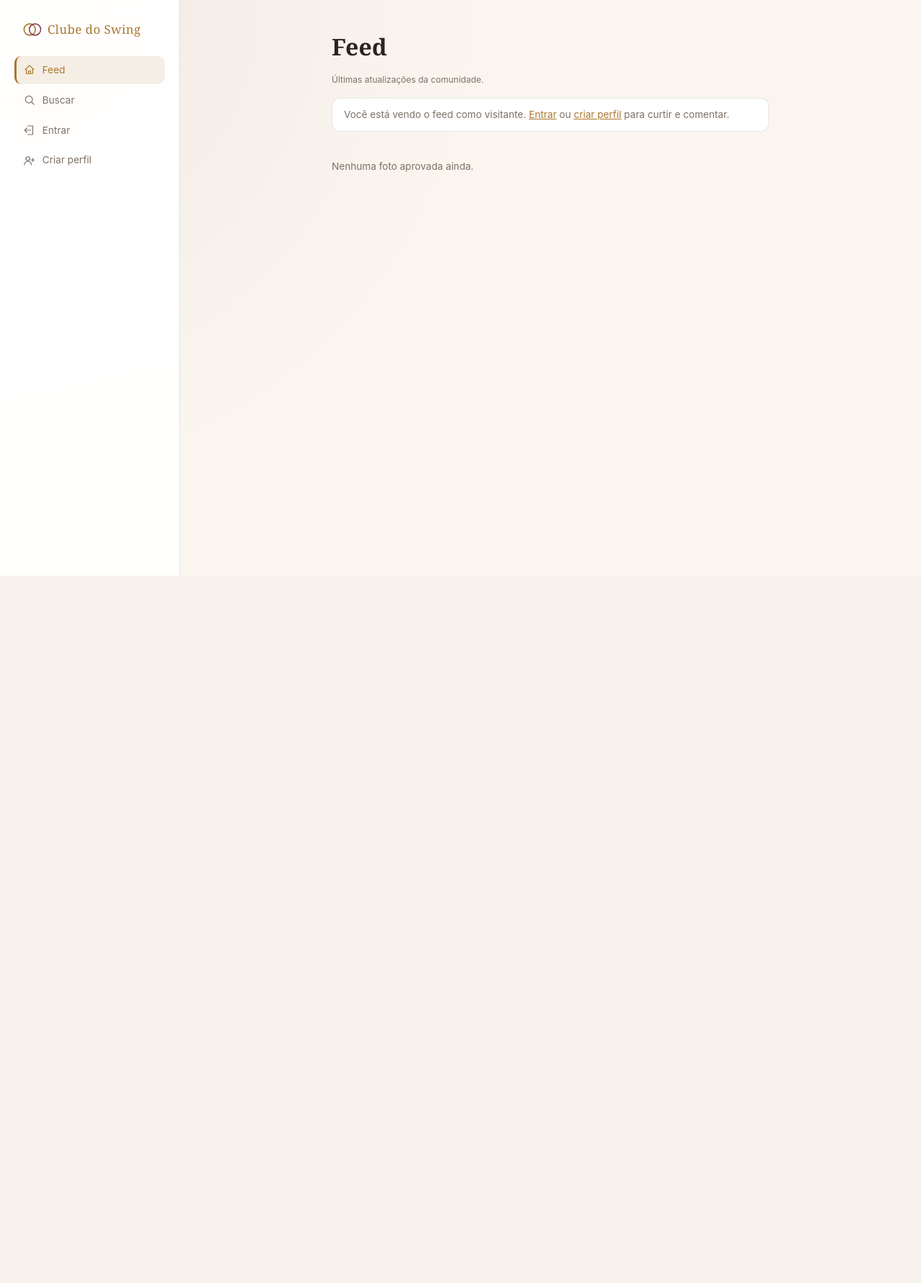
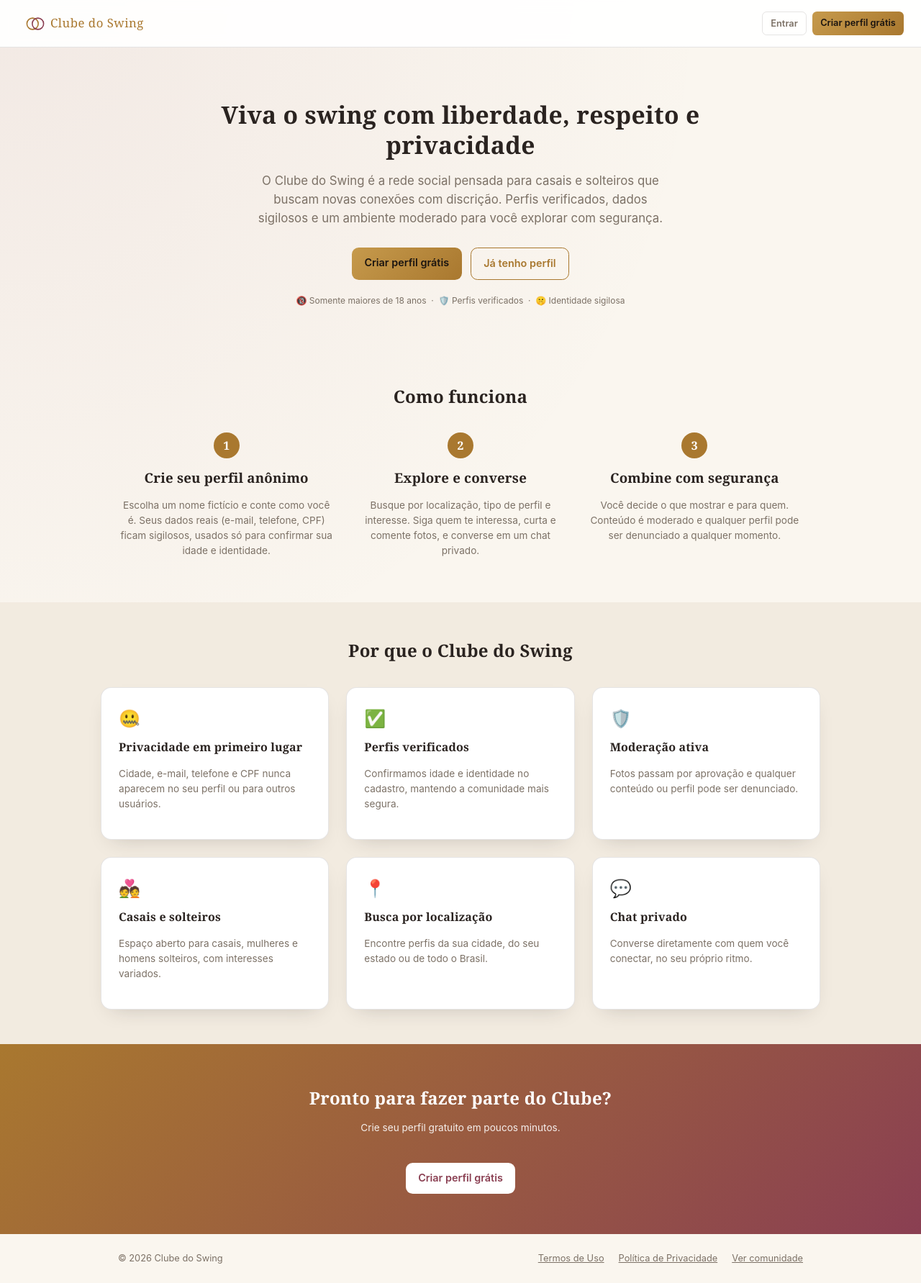
Before and after one commit to Ambar2307/venus, a PHP site: page / in a window 1280 px wide. Shown: the whole page at 72% size. Before the commit the page ends 800 px from the top, so only its background shows below. Run offline with PHP 8.4, Linux system fonts and the light colour scheme; data that the repository does not hold is empty.

Commit message:
Adiciona landing page pública antes do login/feed
O domínio agora abre em uma página de apresentação (hero, como funciona,
diferenciais, CTA) para visitantes não logados, no padrão de sites
tradicionais de relacionamento, em vez de cair direto no feed. O feed
foi movido para feed.php (continua acessível a visitantes via nav/rodapé)
e quem já está logado é redirecionado automaticamente de "/" para o feed.

Co-Authored-By: Claude Sonnet 5 <noreply@anthropic.com>
Claude-Session: https://claude.ai/code/session_01PhSvxXBQeRH8F4SuqFdUGb

```diff
--- a/app/auth.php
+++ b/app/auth.php
@@ -242,7 +242,7 @@ function require_admin_page(): array
 {
     $user = require_login_page();
     if (!is_admin($user)) {
-        redirect('/index.php');
+        redirect('/feed.php');
     }
     return $user;
 }
--- a/assets/css/style.css
+++ b/assets/css/style.css
@@ -941,3 +941,194 @@ textarea.input {
 .auth-box p {
   text-align: left;
 }
+
+/* --- Landing page (visitante não logado) --- */
+
+.landing-topbar {
+  display: flex;
+  align-items: center;
+  justify-content: space-between;
+  gap: 1rem;
+  padding: 1rem 1.5rem;
+  border-bottom: 1px solid var(--border);
+  background: rgba(255, 255, 255, 0.92);
+  backdrop-filter: blur(8px);
+  position: sticky;
+  top: 0;
+  z-index: 10;
+}
+
+.landing-topbar-actions {
+  display: flex;
+  gap: .5rem;
+  flex-shrink: 0;
+}
+
+.landing-hero {
+  max-width: 760px;
+  margin: 0 auto;
+  padding: 4.5rem 1.5rem 3.5rem;
+  text-align: center;
+}
+
+.landing-hero h1 {
+  font-size: 2.1rem;
+  line-height: 1.25;
+  margin-bottom: 1rem;
+}
+
+.landing-hero-sub {
+  color: var(--muted);
+  font-size: 1.05rem;
+  max-width: 580px;
+  margin: 0 auto 1.75rem;
+}
+
+.landing-cta-group {
+  display: flex;
+  justify-content: center;
+  gap: .75rem;
+  flex-wrap: wrap;
+  margin-bottom: 1.25rem;
+}
+
+.landing-hero-badges {
+  margin: 0;
+}
+
+.landing-section {
+  max-width: 1000px;
+  margin: 0 auto;
+  padding: 3rem 1.5rem;
+}
+
+.landing-section-alt {
+  background: var(--surface-2);
+  max-width: none;
+}
+
+.landing-section-alt > * {
+  max-width: 1000px;
+  margin-left: auto;
+  margin-right: auto;
+}
+
+.landing-section-title {
+  text-align: center;
+  margin-bottom: 2rem;
+}
+
+.landing-steps {
+  display: grid;
+  grid-template-columns: repeat(3, 1fr);
+  gap: 1.5rem;
+}
+
+.landing-step {
+  text-align: center;
+}
+
+.landing-step-num {
+  width: 2.25rem;
+  height: 2.25rem;
+  border-radius: 999px;
+  background: var(--gold);
+  color: #fff;
+  display: flex;
+  align-items: center;
+  justify-content: center;
+  font-family: Georgia, serif;
+  font-weight: 600;
+  margin: 0 auto .75rem;
+}
+
+.landing-step h3 {
+  margin-bottom: .4rem;
+}
+
+.landing-features {
+  display: grid;
+  grid-template-columns: repeat(3, 1fr);
+  gap: 1.5rem;
+}
+
+.landing-feature {
+  background: var(--surface);
+  border: 1px solid var(--border);
+  border-radius: .9rem;
+  padding: 1.5rem;
+  box-shadow: var(--shadow);
+}
+
+.landing-feature-icon {
+  font-size: 1.5rem;
+  display: block;
+  margin-bottom: .6rem;
+}
+
+.landing-feature h3 {
+  font-size: 1rem;
+  margin-bottom: .35rem;
+}
+
+.landing-cta-band {
+  text-align: center;
+  padding: 3.5rem 1.5rem;
+  background: linear-gradient(135deg, var(--gold) 0%, var(--wine) 100%);
+  color: #fff;
+}
+
+.landing-cta-band h2 {
+  color: #fff;
+  margin-bottom: .4rem;
+}
+
+.landing-cta-band-btn {
+  margin-top: 1.5rem;
+  background: #fff;
+  color: var(--wine);
+}
+
+.landing-cta-band-btn:hover {
+  background: #fff;
+  opacity: .92;
+}
+
+.landing-footer {
+  display: flex;
+  align-items: center;
+  justify-content: space-between;
+  gap: 1rem;
+  flex-wrap: wrap;
+  padding: 1.5rem;
+  max-width: 1000px;
+  margin: 0 auto;
+  color: var(--muted);
+  font-size: .8rem;
+}
+
+.landing-footer nav {
+  display: flex;
+  gap: 1.25rem;
+}
+
+.landing-footer a {
+  color: var(--muted);
+}
+
+.landing-footer a:hover {
+  color: var(--gold);
+}
+
+@media (max-width: 720px) {
+  .landing-hero {
+    padding: 3rem 1.25rem 2.5rem;
+  }
+  .landing-hero h1 {
+    font-size: 1.6rem;
+  }
+  .landing-steps,
+  .landing-features {
+    grid-template-columns: 1fr;
+  }
+}
--- a/assets/js/app.js
+++ b/assets/js/app.js
@@ -211,7 +211,7 @@
       var password = deleteForm.querySelector('input[name="password"]').value;
       postJSON("/api/account_delete.php", { password: password })
         .then(function () {
-          window.location.href = "/index.php";
+          window.location.href = "/";
         })
         .catch(handleError);
     });
--- a/esqueci-senha.php
+++ b/esqueci-senha.php
@@ -2,7 +2,7 @@
 require_once __DIR__ . '/app/bootstrap.php';
 
 if (current_user()) {
-    redirect('/index.php');
+    redirect('/feed.php');
 }
 
 $enviado = false;
--- a/index.php
+++ b/index.php
@@ -1,126 +1,124 @@
 <?php
 require_once __DIR__ . '/app/bootstrap.php';
 
-$currentUser = current_user();
-$filtro = (string)($_GET['filtro'] ?? 'todos');
-if (!$currentUser || !in_array($filtro, ['estado', 'seguindo'], true)) {
-    $filtro = 'todos';
+if (current_user()) {
+    redirect('/feed.php');
 }
-$fotos = fetch_feed($currentUser['id'] ?? null, 30, $filtro, $currentUser['state'] ?? null);
+?>
+<!DOCTYPE html>
+<html lang="pt-BR">
+<head>
+  <meta charset="UTF-8">
+  <meta name="viewport" content="width=device-width, initial-scale=1.0">
+  <title>Clube do Swing — encontros discretos para casais e solteiros</title>
+  <meta name="description" content="A rede social discreta para casais e solteiros que vivem o swing com liberdade, respeito e privacidade. Perfis verificados, dados sigilosos e moderação ativa.">
+  <link rel="stylesheet" href="/assets/css/style.css">
+</head>
+<body>
 
-$pageTitle = 'Feed — Clube do Swing';
-$activePage = 'feed';
-require __DIR__ . '/templates/header.php';
-?>
+<header class="landing-topbar">
+  <a href="/" class="brand">
+    <svg width="26" height="26" viewBox="0 0 28 28" fill="none" xmlns="http://www.w3.org/2000/svg" aria-hidden="true">
+      <circle cx="10" cy="14" r="8.5" stroke="#a9782f" stroke-width="1.7"/>
+      <circle cx="18" cy="14" r="8.5" stroke="#8a3f52" stroke-width="1.7"/>
+    </svg>
+    <span>Clube do Swing</span>
+  </a>
+  <div class="landing-topbar-actions">
+    <a href="/login.php" class="btn btn-ghost btn-sm">Entrar</a>
+    <a href="/signup.php" class="btn btn-sm">Criar perfil grátis</a>
+  </div>
+</header>
 
-<h1 class="font-serif">Feed</h1>
-<p class="text-xs text-muted" style="margin-bottom:1rem">Últimas atualizações da comunidade.</p>
+<main class="landing">
+  <section class="landing-hero">
+    <h1 class="font-serif">Viva o swing com liberdade, respeito e privacidade</h1>
+    <p class="landing-hero-sub">
+      O Clube do Swing é a rede social pensada para casais e solteiros que buscam
+      novas conexões com discrição. Perfis verificados, dados sigilosos e um
+      ambiente moderado para você explorar com segurança.
+    </p>
+    <div class="landing-cta-group">
+      <a href="/signup.php" class="btn">Criar perfil grátis</a>
+      <a href="/login.php" class="btn btn-outline">Já tenho perfil</a>
+    </div>
+    <p class="landing-hero-badges text-xs text-muted">
+      🔞 Somente maiores de 18 anos &nbsp;·&nbsp; 🛡️ Perfis verificados &nbsp;·&nbsp; 🤫 Identidade sigilosa
+    </p>
+  </section>
 
-<?php if ($currentUser): ?>
-  <div class="tabs" style="margin-bottom:1.5rem">
-    <a href="/index.php" class="tab-btn <?= $filtro === 'todos' ? 'active' : '' ?>">Todos</a>
-    <a href="/index.php?filtro=estado" class="tab-btn <?= $filtro === 'estado' ? 'active' : '' ?>">Do meu estado</a>
-    <a href="/index.php?filtro=seguindo" class="tab-btn <?= $filtro === 'seguindo' ? 'active' : '' ?>">Quem eu sigo</a>
-  </div>
-<?php endif; ?>
+  <section class="landing-section">
+    <h2 class="font-serif landing-section-title">Como funciona</h2>
+    <div class="landing-steps">
+      <div class="landing-step">
+        <div class="landing-step-num">1</div>
+        <h3>Crie seu perfil anônimo</h3>
+        <p class="text-sm text-muted">Escolha um nome fictício e conte como você é. Seus dados reais (e-mail, telefone, CPF) ficam sigilosos, usados só para confirmar sua idade e identidade.</p>
+      </div>
+      <div class="landing-step">
+        <div class="landing-step-num">2</div>
+        <h3>Explore e converse</h3>
+        <p class="text-sm text-muted">Busque por localização, tipo de perfil e interesse. Siga quem te interessa, curta e comente fotos, e converse em um chat privado.</p>
+      </div>
+      <div class="landing-step">
+        <div class="landing-step-num">3</div>
+        <h3>Combine com segurança</h3>
+        <p class="text-sm text-muted">Você decide o que mostrar e para quem. Conteúdo é moderado e qualquer perfil pode ser denunciado a qualquer momento.</p>
+      </div>
+    </div>
+  </section>
 
-<?php if (!$currentUser): ?>
-  <div class="notice" style="margin-bottom:1.5rem">
-    Você está vendo o feed como visitante.
-    <a href="/login.php" class="text-gold">Entrar</a> ou
-    <a href="/signup.php" class="text-gold">criar perfil</a> para curtir e comentar.
-  </div>
-<?php elseif (!fetch_own_photos($currentUser['id'])): ?>
-  <div class="notice" style="margin-bottom:1.5rem">
-    Publique sua primeira foto em <a href="/perfil.php" class="text-gold">Meu perfil</a>.
-  </div>
-<?php endif; ?>
+  <section class="landing-section landing-section-alt">
+    <h2 class="font-serif landing-section-title">Por que o Clube do Swing</h2>
+    <div class="landing-features">
+      <div class="landing-feature">
+        <span class="landing-feature-icon">🤐</span>
+        <h3>Privacidade em primeiro lugar</h3>
+        <p class="text-sm text-muted">Cidade, e-mail, telefone e CPF nunca aparecem no seu perfil ou para outros usuários.</p>
+      </div>
+      <div class="landing-feature">
+        <span class="landing-feature-icon">✅</span>
+        <h3>Perfis verificados</h3>
+        <p class="text-sm text-muted">Confirmamos idade e identidade no cadastro, mantendo a comunidade mais segura.</p>
+      </div>
+      <div class="landing-feature">
+        <span class="landing-feature-icon">🛡️</span>
+        <h3>Moderação ativa</h3>
+        <p class="text-sm text-muted">Fotos passam por aprovação e qualquer conteúdo ou perfil pode ser denunciado.</p>
+      </div>
+      <div class="landing-feature">
+        <span class="landing-feature-icon">💑</span>
+        <h3>Casais e solteiros</h3>
+        <p class="text-sm text-muted">Espaço aberto para casais, mulheres e homens solteiros, com interesses variados.</p>
+      </div>
+      <div class="landing-feature">
+        <span class="landing-feature-icon">📍</span>
+        <h3>Busca por localização</h3>
+        <p class="text-sm text-muted">Encontre perfis da sua cidade, do seu estado ou de todo o Brasil.</p>
+      </div>
+      <div class="landing-feature">
+        <span class="landing-feature-icon">💬</span>
+        <h3>Chat privado</h3>
+        <p class="text-sm text-muted">Converse diretamente com quem você conectar, no seu próprio ritmo.</p>
+      </div>
+    </div>
+  </section>
 
-<div class="stack">
-  <?php foreach ($fotos as $foto): ?>
-    <?php $tipo = PROFILE_TYPE_LABEL[$foto['type']] ?? ''; ?>
-    <article class="card feed-card" data-photo-id="<?= e($foto['id']) ?>">
-      <div class="photo-header">
-        <a href="/perfil.php?id=<?= e($foto['user_id']) ?>" style="display:contents">
-          <div class="avatar"><?= e(initials($foto['display_name'])) ?></div>
-          <div>
-            <div class="text-sm" style="font-weight:600"><?= e($foto['display_name']) ?></div>
-            <div class="text-xs text-muted"><?= e($tipo) ?></div>
-          </div>
-        </a>
-        <span class="text-xs text-muted" style="margin-left:auto"><?= e(tempo_relativo($foto['created_at'])) ?></span>
-        <?php if ($foto['visibility'] === 'FRIENDS'): ?>
-          <span class="badge badge-gold">Amigos</span>
-        <?php endif; ?>
-      </div>
+  <section class="landing-cta-band">
+    <h2 class="font-serif">Pronto para fazer parte do Clube?</h2>
+    <p class="text-sm" style="opacity:.9">Crie seu perfil gratuito em poucos minutos.</p>
+    <a href="/signup.php" class="btn landing-cta-band-btn">Criar perfil grátis</a>
+  </section>
+</main>
 
-      <div class="photo-media">
-        <?php if ($foto['visivel']): ?>
-          <a href="/ver-foto.php?id=<?= e($foto['id']) ?>">
-            <img src="/photo.php?id=<?= e($foto['id']) ?>" alt="Foto de <?= e($foto['display_name']) ?>">
-          </a>
-        <?php else: ?>
-          <div class="photo-lock">🔒 Reservada aos amigos</div>
-        <?php endif; ?>
-      </div>
+<footer class="landing-footer">
+  <span>&copy; <?= date('Y') ?> Clube do Swing</span>
+  <nav>
+    <a href="/termos.php">Termos de Uso</a>
+    <a href="/privacidade.php">Política de Privacidade</a>
+    <a href="/feed.php">Ver comunidade</a>
+  </nav>
+</footer>
 
-      <div class="photo-body">
-        <?php if ($foto['caption']): ?>
-          <p class="text-sm"><?= e($foto['caption']) ?></p>
-        <?php endif; ?>
-
-        <div class="photo-actions">
-          <button
-            class="like-btn <?= $foto['curtido_pelo_viewer'] ? 'liked' : '' ?>"
-            data-like-btn
-            data-photo-id="<?= e($foto['id']) ?>"
-            <?= (!$currentUser || $foto['curtido_pelo_viewer']) ? 'disabled' : '' ?>
-          >♥ <span data-like-count><?= count($foto['likes']) ?></span></button>
-          <span class="text-xs text-muted"><span data-comment-count><?= count($foto['comentarios']) ?></span> comentários</span>
-          <?php if ($currentUser && $foto['user_id'] !== $currentUser['id']): ?>
-            <button class="btn btn-ghost btn-sm" style="margin-left:auto" data-report-btn data-photo-id="<?= e($foto['id']) ?>">
-              Denunciar
-            </button>
-          <?php endif; ?>
-        </div>
-
-        <div class="comment-list" data-comment-list>
-          <?php foreach ($foto['comentarios'] as $c): ?>
-            <div class="comment-row" data-comment-row="<?= e($c['id']) ?>">
-              <div class="avatar avatar-xs"><?= e(initials($c['display_name'])) ?></div>
-              <div class="comment-row-body">
-                <span><strong><?= e($c['display_name']) ?></strong> <?= e($c['body']) ?></span>
-                <span class="text-xs text-muted"><?= e(tempo_relativo($c['created_at'])) ?></span>
-              </div>
-              <?php if ($currentUser && is_admin($currentUser)): ?>
-                <button type="button" class="comment-delete-btn" data-comment-delete-btn data-comment-id="<?= e($c['id']) ?>" title="Excluir comentário (admin)">✕</button>
-              <?php endif; ?>
-            </div>
-          <?php endforeach; ?>
-        </div>
-
-        <?php if ($currentUser): ?>
-          <form class="comment-form" data-comment-form data-photo-id="<?= e($foto['id']) ?>">
-            <input class="input" type="text" name="text" placeholder="Comentar..." maxlength="500" required>
-            <button class="btn btn-sm" type="submit">Enviar</button>
-          </form>
-        <?php endif; ?>
-      </div>
-    </article>
-  <?php endforeach; ?>
-
-  <?php if (!$fotos): ?>
-    <p class="text-sm text-muted">
-      <?php if ($filtro === 'estado'): ?>
-        Ninguém do seu estado publicou fotos ainda.
-      <?php elseif ($filtro === 'seguindo'): ?>
-        Você ainda não segue ninguém, ou quem você segue ainda não publicou fotos.
-        Use a <a href="/buscar.php" class="text-gold">Buscar</a> para encontrar perfis.
-      <?php else: ?>
-        Nenhuma foto aprovada ainda.
-      <?php endif; ?>
-    </p>
-  <?php endif; ?>
-</div>
-
-<?php require __DIR__ . '/templates/footer.php'; ?>
+</body>
+</html>
--- a/login.php
+++ b/login.php
@@ -2,7 +2,7 @@
 require_once __DIR__ . '/app/bootstrap.php';
 
 if (current_user()) {
-    redirect('/index.php');
+    redirect('/feed.php');
 }
 
 $erro = null;
@@ -14,7 +14,7 @@ if ($_SERVER['REQUEST_METHOD'] === 'POST') {
     } else {
         $ok = attempt_login((string)($_POST['email'] ?? ''), (string)($_POST['password'] ?? ''));
         if ($ok) {
-            redirect('/index.php');
+            redirect('/feed.php');
         }
         $erro = 'E-mail ou senha inválidos.';
     }
--- a/logout.php
+++ b/logout.php
@@ -1,4 +1,4 @@
 <?php
 require_once __DIR__ . '/app/bootstrap.php';
 logout_user();
-redirect('/index.php');
+redirect('/');
--- a/signup.php
+++ b/signup.php
@@ -2,7 +2,7 @@
 require_once __DIR__ . '/app/bootstrap.php';
 
 if (current_user()) {
-    redirect('/index.php');
+    redirect('/feed.php');
 }
 
 $erro = null;
--- a/templates/header.php
+++ b/templates/header.php
@@ -15,7 +15,7 @@ $activePage = $activePage ?? '';
 <body data-user-id="<?= e($currentUser['id'] ?? '') ?>" data-is-admin="<?= ($currentUser && is_admin($currentUser)) ? '1' : '0' ?>">
 <div class="layout">
   <aside class="sidebar">
-    <a href="/index.php" class="brand">
+    <a href="<?= $currentUser ? '/feed.php' : '/' ?>" class="brand">
       <svg width="26" height="26" viewBox="0 0 28 28" fill="none" xmlns="http://www.w3.org/2000/svg" aria-hidden="true">
         <circle cx="10" cy="14" r="8.5" stroke="#a9782f" stroke-width="1.7"/>
         <circle cx="18" cy="14" r="8.5" stroke="#8a3f52" stroke-width="1.7"/>
@@ -23,7 +23,7 @@ $activePage = $activePage ?? '';
       <span>Clube do Swing</span>
     </a>
     <nav class="nav-links">
-      <a href="/index.php" class="<?= $activePage === 'feed' ? 'active' : '' ?>">
+      <a href="/feed.php" class="<?= $activePage === 'feed' ? 'active' : '' ?>">
         <?= nav_icon('home') ?><span>Feed</span>
       </a>
       <a href="/buscar.php" class="<?= $activePage === 'buscar' ? 'active' : '' ?>">
```
Also changed, not shown: feed.php (added, +126 -0 lines), README.md.
